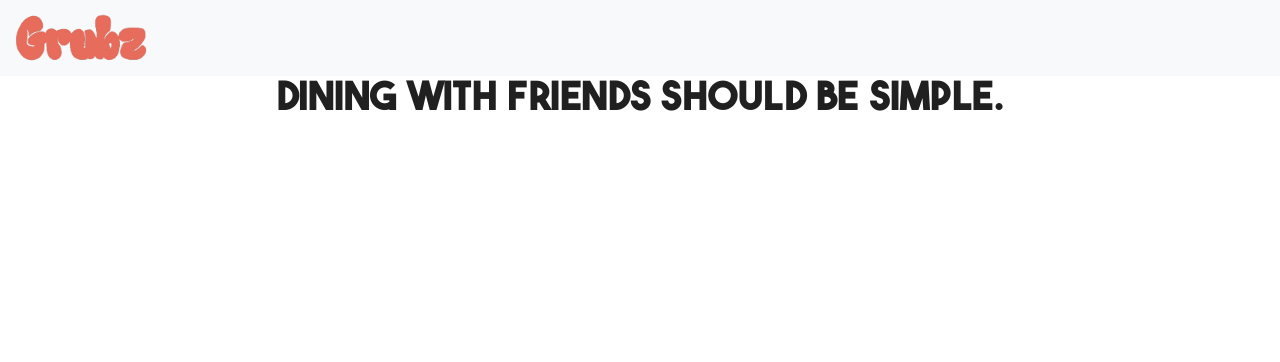
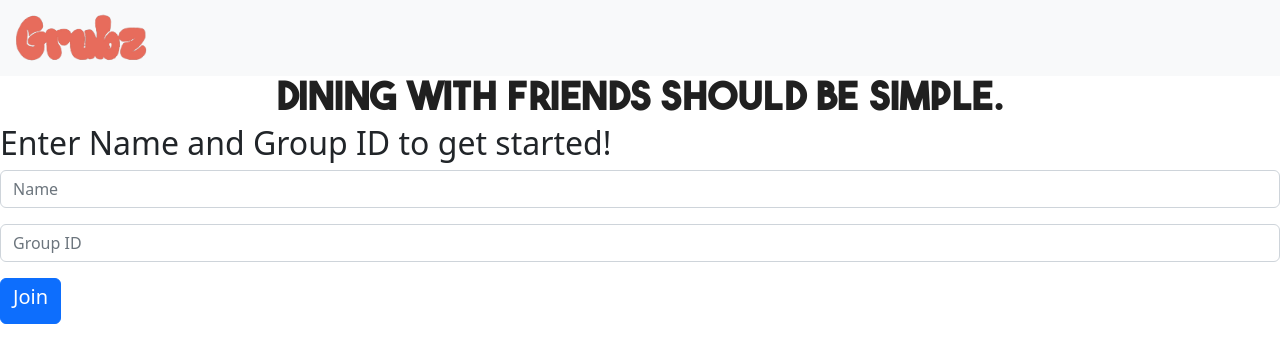
Before and after one commit to wearegrubz/We-Are-Grubz, a React (Create React App) app in the folder frontend/: page / in a window 1280 px wide. Shown: the top 362 px of the page. Built offline with nearby package versions, Linux system fonts and the light colour scheme.

Commit message:
updating home and select taste

```diff
--- a/frontend/src/App.js
+++ b/frontend/src/App.js
@@ -4,18 +4,22 @@ import {
   BrowserRouter as Router,
   Routes,
   Route,
-  Link
+  Link,
 } from "react-router-dom";
 import Home from "./pages/Home";
+import Navbar from "./components/Navbar";
+import SelectTaste from "./pages/SelectTaste";
 
 
 function App() {
   return (
-
-      <>
-        <Home />
-      </>
-
+    <Router>
+        <Navbar />
+        <Routes>
+            <Route path="/" element={<Home />}/>
+            <Route path="/taste" element={<SelectTaste />}/>
+        </Routes>
+    </Router>
   );
 }
 
--- a/frontend/src/pages/Home.js
+++ b/frontend/src/pages/Home.js
@@ -4,28 +4,55 @@ import {
     BrowserRouter as Router,
     Routes,
     Route,
-    Link
+    Link, useNavigate
 } from "react-router-dom";
 import Navbar from "../components/Navbar";
+import Button from 'react-bootstrap/Button';
+import Form from 'react-bootstrap/Form';
+import {useRef, useState} from "react";
 
 
 function Home() {
+
+    const [values, setValues] = useState({"full_name": "", "group_id": ""});
+
+    const navigate = useNavigate()
+
+    const onFormChange = (e) => {
+        if (e.target.name === "full_name") {
+            setValues(prevValues => ({...prevValues, full_name : e.target.value}))
+        } else {
+            setValues(prevValues => ({...prevValues, group_id : e.target.value}))
+        }
+
+        console.log(values);
+    };
+
     return (
 
         <>
-            <Navbar />
             <div className="container h-100 d-flex justify-content-center">
                     <div className="col-md-8">
                         <h1 className="text-center mx-auto my-auto align-items-center">
                             Dining with friends should be simple.
                         </h1>
                     </div>
-                {/*<div className="d-flex align-items-center">*/}
-                {/*    <h1>*/}
-                {/*        Dining with friends should be simple.*/}
-                {/*    </h1>*/}
-                {/*</div>*/}
             </div>
+
+            <Form>
+                <h2> Enter Name and Group ID to get started! </h2>
+                <Form.Group className="mb-3" controlId="formBasicName">
+                    <Form.Control name={"full_name"} type="text" onChange={onFormChange} placeholder="Name" />
+                </Form.Group>
+                <Form.Group className="mb-3" controlId="formBasicGroupId">
+                    <Form.Control name={"group_id"} type="text" onChange={onFormChange} placeholder="Group ID" />
+                </Form.Group>
+                <Button variant="primary" type="button" onClick={() => {
+                    navigate('/taste', {state: {name: values["full_name"], groupId: values["group_id"]}})
+                }}>
+                    <h5>Join</h5>
+                </Button>
+            </Form>
         </>
 
     );
--- a/frontend/src/pages/SelectTaste.js
+++ b/frontend/src/pages/SelectTaste.js
@@ -0,0 +1,17 @@
+import {useLocation} from "react-router-dom";
+
+function SelectTaste() {
+
+    const {state} = useLocation();
+    const { name, groupId } = state;
+    console.log(useLocation())
+    return (
+        <>
+            {name}
+            {groupId}
+
+        </>
+    );
+}
+
+export default SelectTaste;
```
